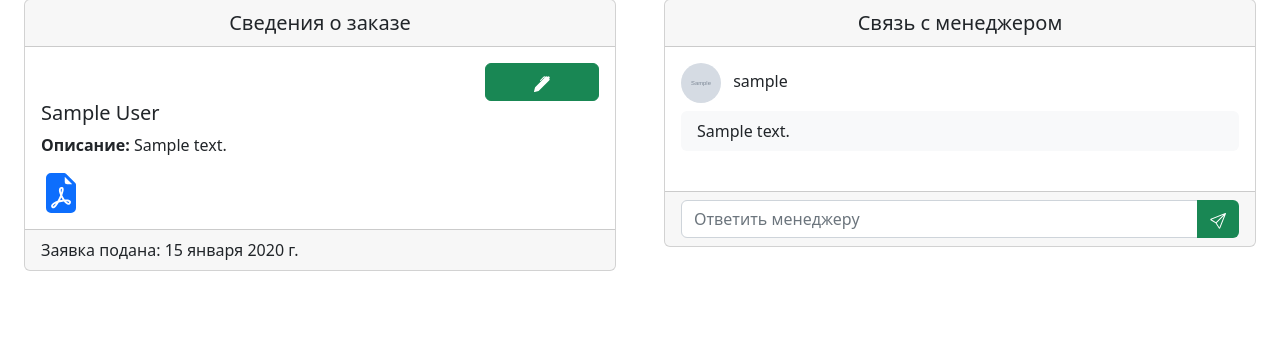
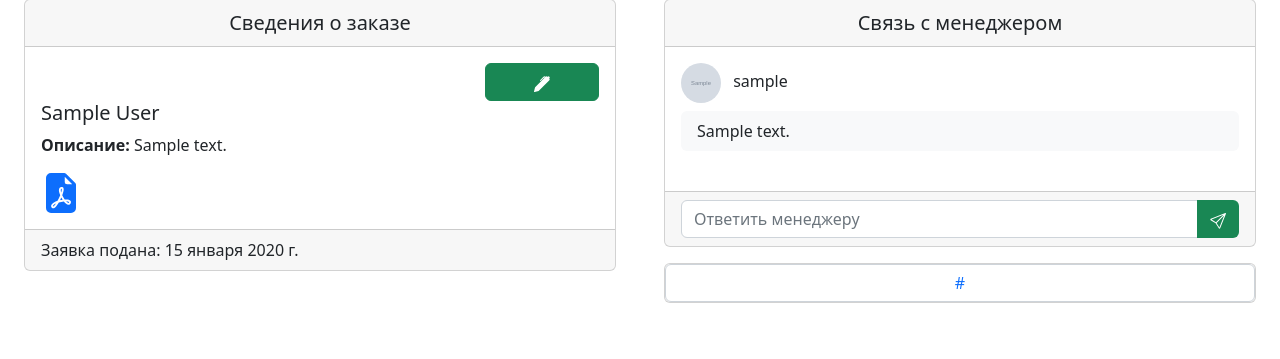
Before and after one commit to dshutrin/dimpypro, a Django app: page /account/orders/1 in a window 1280 px wide. Shown: the part 307-666 px from the top of the page. Run offline with Django 4.2, Linux system fonts and the light colour scheme; a user stored in the database is signed in; tables that the repository leaves empty hold one stand-in row (values such as "Sample post"); grey boxes marked "Sample" are stand-in pictures; some libraries are stand-ins or nearby versions.

Commit message:
fix user order_detail page

```diff
--- a/accounts/templates/accounts/order_detail.html
+++ b/accounts/templates/accounts/order_detail.html
@@ -125,7 +125,15 @@
 			</div>
 		</div>
 
-
+		{% if order.answer_link %}
+			<div class="card mt-3 text-center">
+				<div id="link_form" class="input-group">
+					<div id="empty_link_div" class="form-control">
+						<a target="_blank" class="text-decoration-none" href="{{order.answer_link}}">{{order.answer_link}}</a>
+					</div>
+				</div>
+			</div>
+		{% endif %}
 
 	</div>
 </div>
--- a/accounts/utils.py
+++ b/accounts/utils.py
@@ -48,8 +48,3 @@ def get_util_file_path(util_obj, filename):
 
 def get_util_instruction_path(util_obj, filename):
 	return f'utils/{util_obj.title}/{filename}'
-
-
-def test():
-
-	shutil.make_archive('D:/myzip', 'zip', 'D:/dimpypro/media/utils')
--- a/accounts/views.py
+++ b/accounts/views.py
@@ -1,15 +1,12 @@
 from django.shortcuts import render
-from django.contrib.auth import get_user_model
 from django.contrib.auth.decorators import login_required
-from django.http import HttpResponseRedirect, HttpResponse, JsonResponse, FileResponse
-from django.core.files.storage import default_storage
+from django.http import HttpResponseRedirect, HttpResponse, JsonResponse
 from django.db.models import Q
-import shutil, zipfile
-from io import StringIO
-from django.conf import settings
+import zipfile
 
 from .models import *
 from .forms import *
+from pprint import pprint
 
 
 # Create your views here.
@@ -389,12 +386,15 @@ def get_last_week_orders_view(request):
 		last_week_orders = Order.objects.filter(created_at__gte=seven_day_before)
 		ans = {'ok': True, 'labels': [
 			str(today - timedelta(days=i)) for i in reversed(range(7))
-		], 'values': [0, 0, 0, 0, 0, 0, 0]}
+		], 'values': [0, 0, 0, 0, 0, 0, 0, 0]}
+		print(ans['labels'])
+		for order in last_week_orders:
+			if str(order.created_at) in ans['labels']:
+				ans['values'][
+					ans['labels'].index(str(order.created_at))
+				] += 1
 
-		for order in last_week_orders:
-			ans['values'][
-				ans['labels'].index(str(order.created_at))
-			] += 1
+		pprint(ans)
 
 		statuses = {}
 		for order in Order.objects.all():
```
